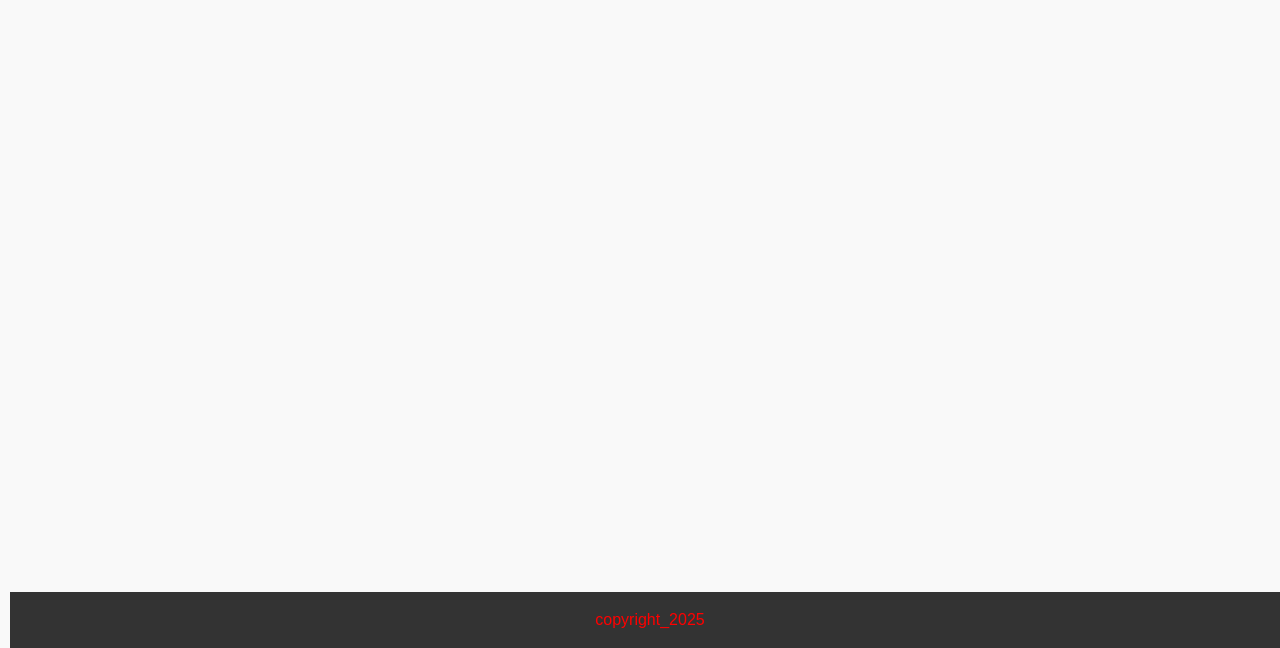
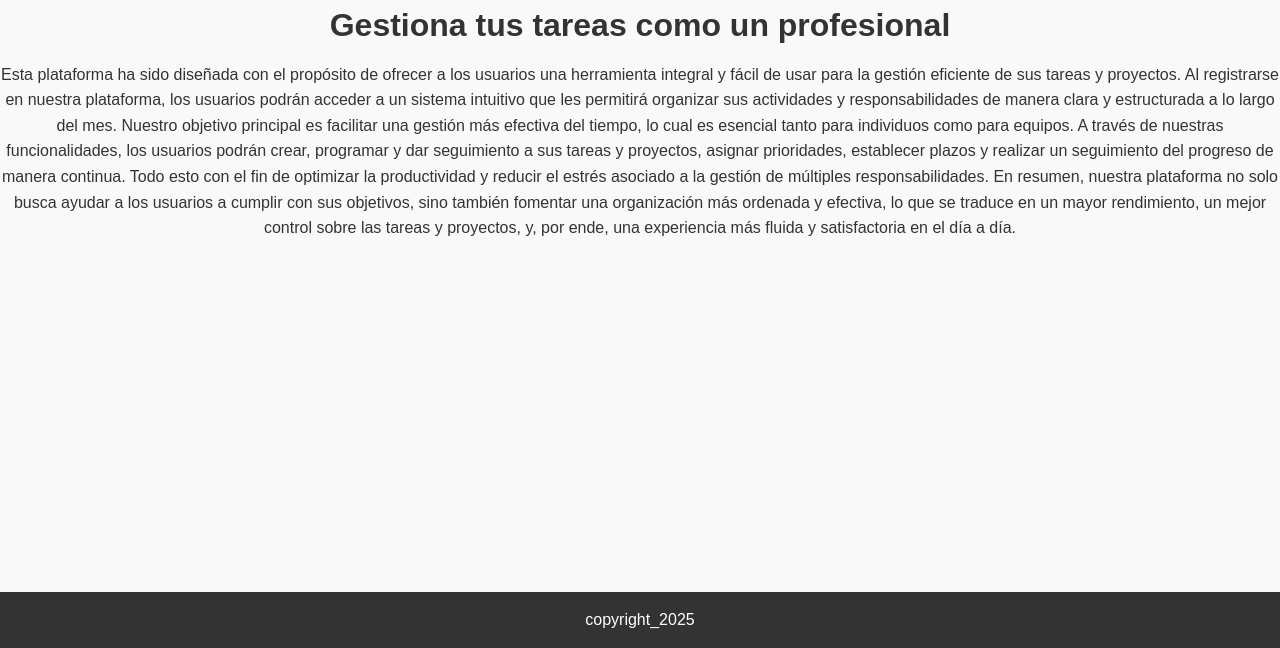
Before and after one commit to JEViz77/APPTASK, a PHP site: page / in a window 1280 px wide. Shown: the part 152-800 px from the top of the page. Run offline with PHP 8.4, Linux system fonts and the light colour scheme.

Commit message:
ultimos detalles de los diseños de la pagina

```diff
--- a/css/nuevo.css
+++ b/css/nuevo.css
@@ -218,6 +218,7 @@ footer {
 footer p {
     margin: 0;
     font-size: 1em;
+    color: white;
 }
 
 /* Sección de tareas */
@@ -298,3 +299,9 @@ form a:hover {
         padding: 8px;
     }
 }
+#presentacion h1{
+    text-align: center;
+}
+#presentacion p {
+    color: #333;
+}
--- a/index.php
+++ b/index.php
@@ -1,3 +1,4 @@
+
 <!DOCTYPE html>
 <html lang="es">
 <head>
@@ -5,6 +6,11 @@
     <meta name="viewport" content="width=device-width, initial-scale=1.0">
     <title>Principal</title>
     <link rel="stylesheet" href="css/nuevo.css">
+    <style>
+        .center-text {
+            text-align: center;
+        }
+    </style>
 </head>
 <body>
     <header>
@@ -16,8 +22,19 @@
             <li><a href="login.php">Login</a></li>
             <li><a href="register.php">Register</a></li>
         </ul>
+    </nav>
+    <div id="presentacion">
+        <h1>Gestiona tus tareas como un profesional</h1>
+        <p class="center-text">Esta plataforma ha sido diseñada con el propósito de ofrecer a los usuarios una herramienta integral y fácil de usar para la gestión eficiente de sus tareas y proyectos. Al registrarse en nuestra plataforma, los usuarios podrán acceder a un sistema intuitivo que les permitirá organizar sus actividades y responsabilidades de manera clara y estructurada a lo largo del mes.
+
+Nuestro objetivo principal es facilitar una gestión más efectiva del tiempo, lo cual es esencial tanto para individuos como para equipos. A través de nuestras funcionalidades, los usuarios podrán crear, programar y dar seguimiento a sus tareas y proyectos, asignar prioridades, establecer plazos y realizar un seguimiento del progreso de manera continua. Todo esto con el fin de optimizar la productividad y reducir el estrés asociado a la gestión de múltiples responsabilidades.
+
+En resumen, nuestra plataforma no solo busca ayudar a los usuarios a cumplir con sus objetivos, sino también fomentar una organización más ordenada y efectiva, lo que se traduce en un mayor rendimiento, un mejor control sobre las tareas y proyectos, y, por ende, una experiencia más fluida y satisfactoria en el día a día.
+
+</p>
+    </div>
+    <footer>
+        <p>copyright_2025</p>
+    </footer>
 </body>
-<footer>
-    <p>copyright_2025</p>
-</footer>
 </html>
--- a/main.php
+++ b/main.php
@@ -3,7 +3,7 @@
         include("partials/cabecera.php");
         ?>
         <section id="tareas">
-          <h3>Página principal de APP Task</h3>
+          <h3>Página principal de APPTASK</h3>
         </section>
         <?php
         include("partials/footer.php");
```
